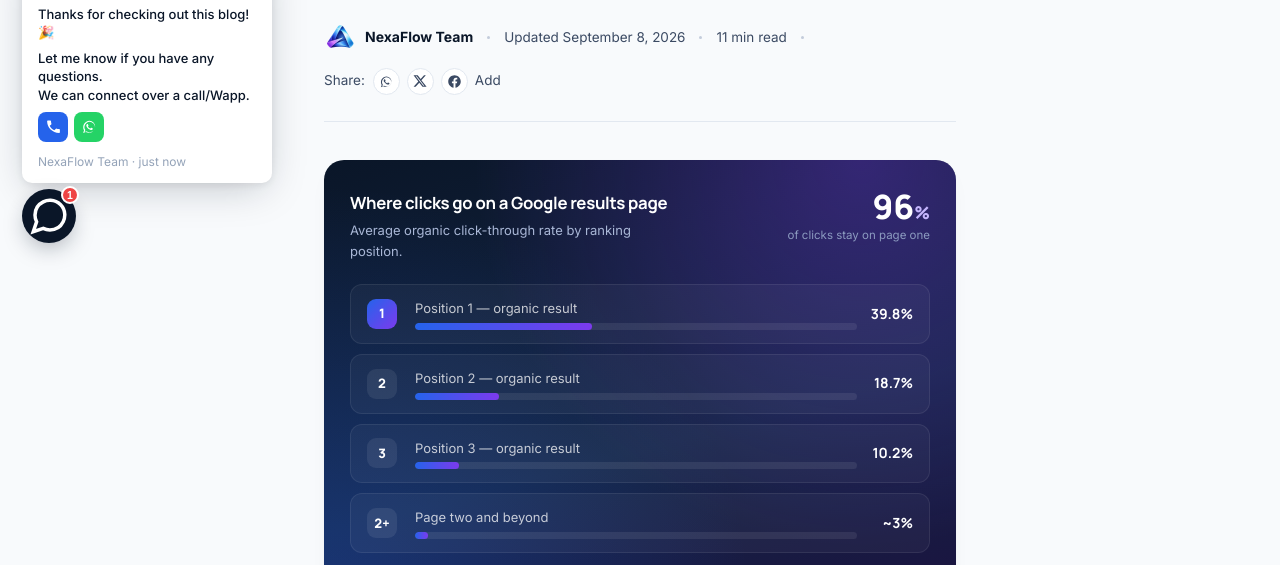
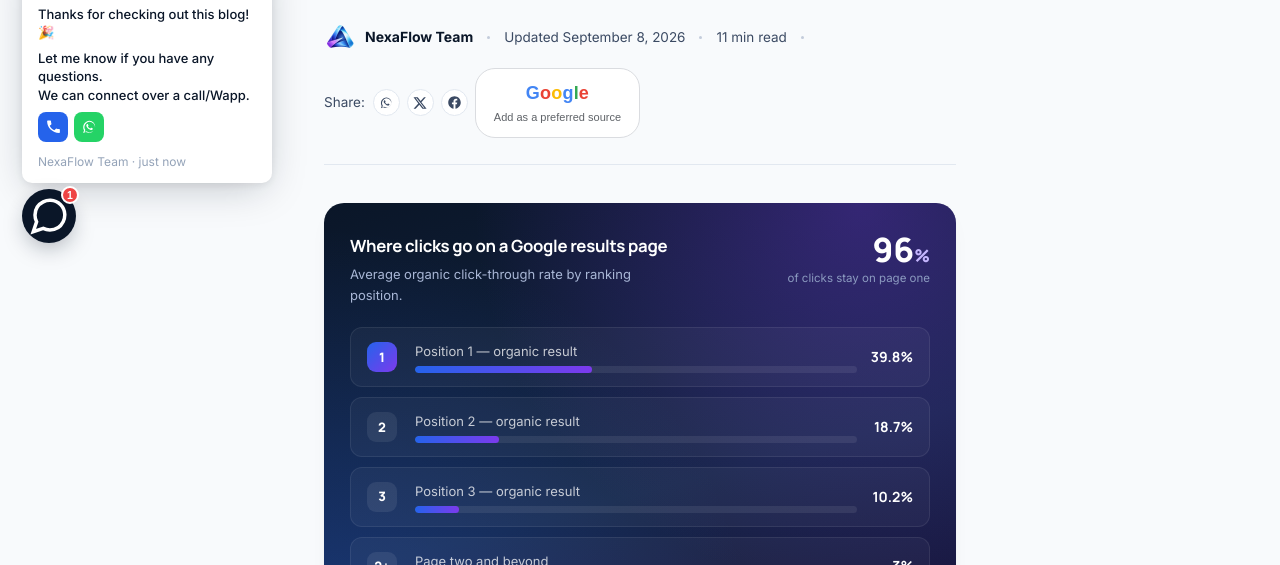
Before and after one commit to mrradhey18/NexaFlow-AI-Automations, a plain HTML site: page blog/Invisible-website-make-it-visible-with-Nexaflow/index.html in a window 1280 px wide. Shown: the part 535-1100 px from the top of the page. Drawn offline with Linux system fonts and the light colour scheme.

Commit message:
Update index.html

```diff
--- a/blog/Invisible-website-make-it-visible-with-Nexaflow/index.html
+++ b/blog/Invisible-website-make-it-visible-with-Nexaflow/index.html
@@ -571,6 +571,35 @@ footer{ margin-top:70px;border-top:1px solid var(--line); padding:34px 24px 40px
   border:2px solid #fff;
 }
 @media (max-width:480px){ .chat-bubble{width:88vw;max-width:300px} }
+
+  /*------google button style-----*/
+  .pref-source-btn {
+  display: inline-flex;
+  flex-direction: column;
+  align-items: center;
+  gap: 2px;
+  padding: 10px 18px;
+  border: 1px solid #dadce0;
+  border-radius: 20px;
+  background: #fff;
+  text-decoration: none;
+  font-family: 'Google Sans', Arial, sans-serif;
+  transition: box-shadow 0.2s ease, background 0.2s ease;
+}
+.pref-source-btn:hover {
+  box-shadow: 0 1px 6px rgba(32,33,36,0.28);
+  background: #f8f9fa;
+}
+.pref-google-logo {
+  font-size: 18px;
+  font-weight: 600;
+  letter-spacing: 0.2px;
+}
+.pref-caption {
+  font-size: 11px;
+  color: #5f6368;
+  font-weight: 500;
+}
 </style>
 </head>
 <body>
@@ -635,7 +664,14 @@ footer{ margin-top:70px;border-top:1px solid var(--line); padding:34px 24px 40px
            aria-label="Share on Facebook">
           <svg viewBox="0 0 24 24" fill="currentColor" width="15" height="15"><path d="M22 12.06C22 6.5 17.52 2 12 2S2 6.5 2 12.06c0 5 3.66 9.16 8.44 9.94v-7.03H7.9v-2.91h2.54V9.84c0-2.51 1.49-3.9 3.77-3.9 1.09 0 2.23.2 2.23.2v2.46h-1.26c-1.24 0-1.63.78-1.63 1.57v1.89h2.78l-.45 2.91h-2.33V22c4.78-.78 8.44-4.94 8.44-9.94z"/></svg>
         </a>
-        <div google-add-preferred-source-btn>Add</div>
+        <a href="https://www.google.com/preferences/source?q=britesmiledentalcare2002.co.in"
+   target="_blank" rel="noopener"
+   class="pref-source-btn">
+  <span class="pref-google-logo">
+    <span style="color:#4285F4;">G</span><span style="color:#EA4335;">o</span><span style="color:#FBBC05;">o</span><span style="color:#4285F4;">g</span><span style="color:#34A853;">l</span><span style="color:#EA4335;">e</span>
+  </span>
+  <span class="pref-caption">Add as a preferred source</span>
+</a>
       </div>
     </div>
   </section>
```
